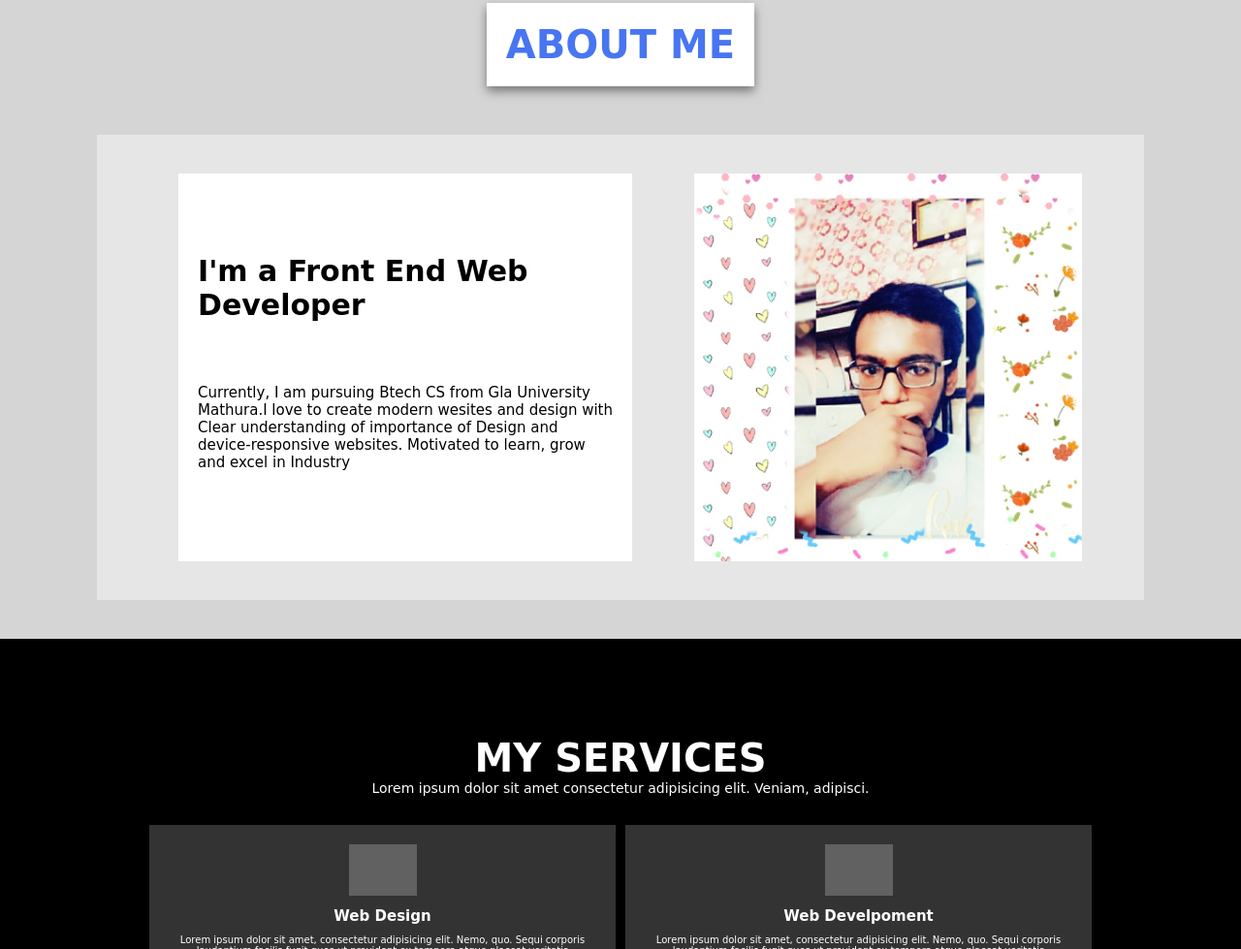
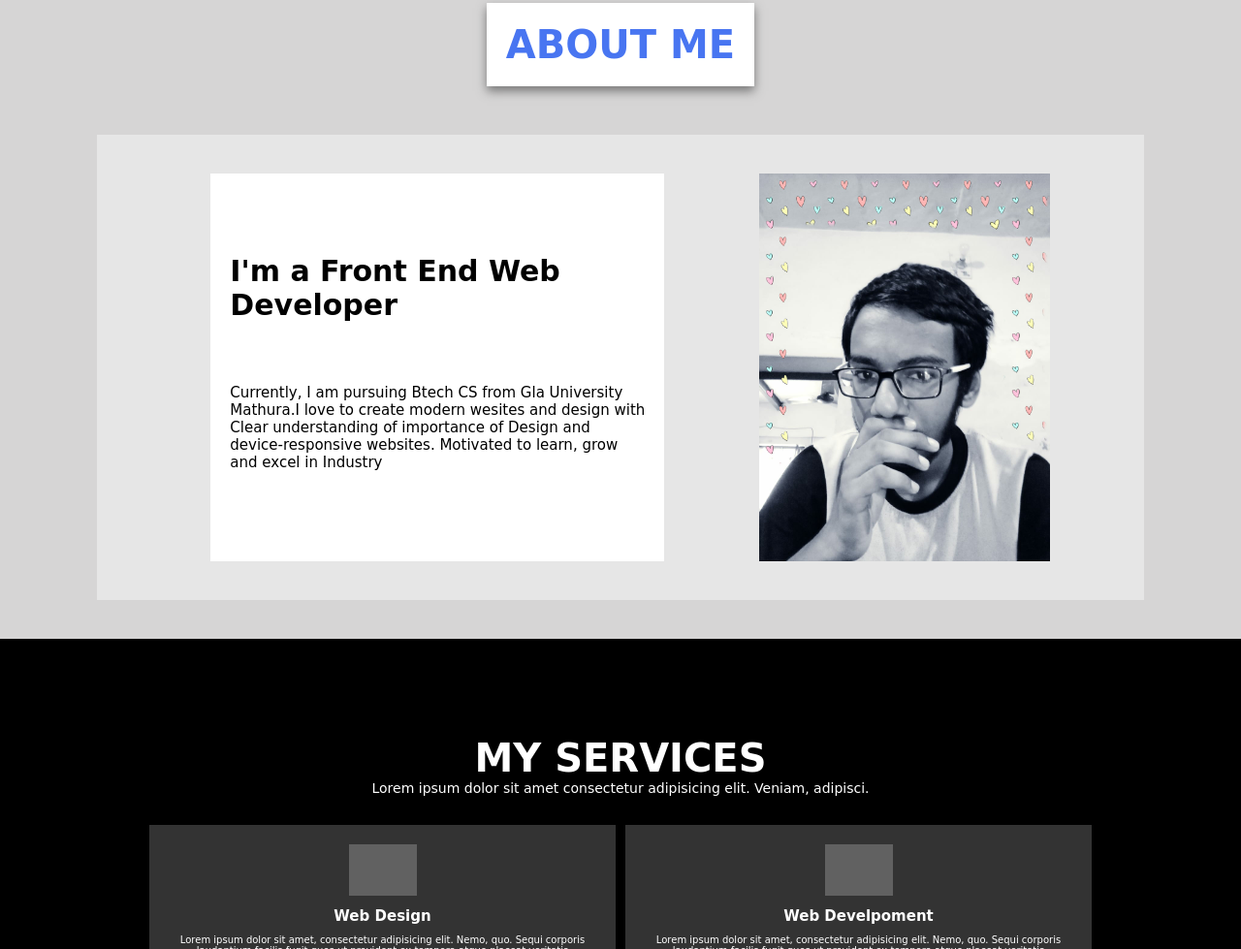
Before and after one commit to priyansh29-ui/Portfolio, a plain HTML site: page index.html in a window 1280 px wide. Shown: the part 837-1816 px from the top of the page at 97% size. Drawn offline with nearby package versions, Linux system fonts and the light colour scheme; grey boxes are pictures that could not be loaded; a web font is replaced by a local one.

Commit message:
Update index.html

```diff
--- a/index.html
+++ b/index.html
@@ -78,7 +78,7 @@
                 websites. Motivated to learn, grow and excel in Industry</p>
             </div>
             <div class="image1 one" data-aos="fade-left" data-aos-offset="250" data-aos-duration="1000">
-                <img src="img/hero.jpg">
+                <img src="img/Profile.jpg">
             </div>
         </div>
     </section>
```
